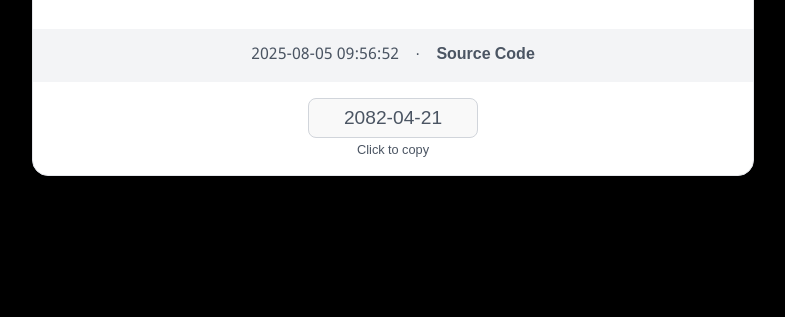
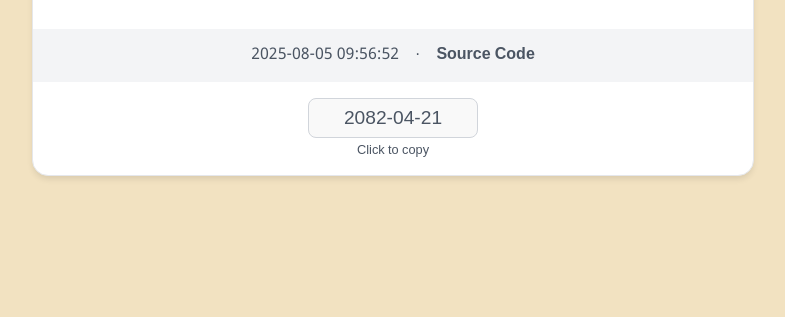
Before and after one commit to Technozamazing/nepalidate, a website: page index.html in a window 1280 px wide. Shown: the part 483-800 px from the top of the page, without its empty margins (247-1032 px from the left). Drawn offline with Linux system fonts and the light colour scheme; no server answers.

Commit message:
Update index.html

```diff
--- a/index.html
+++ b/index.html
@@ -13,7 +13,7 @@
         justify-content: center;
         align-items: center;
         min-height: 100vh;
-        background-color: black;
+        background-color: #f2e2c1;
         font-family: "Noto Sans Devanagari", sans-serif;
       }
 
```
